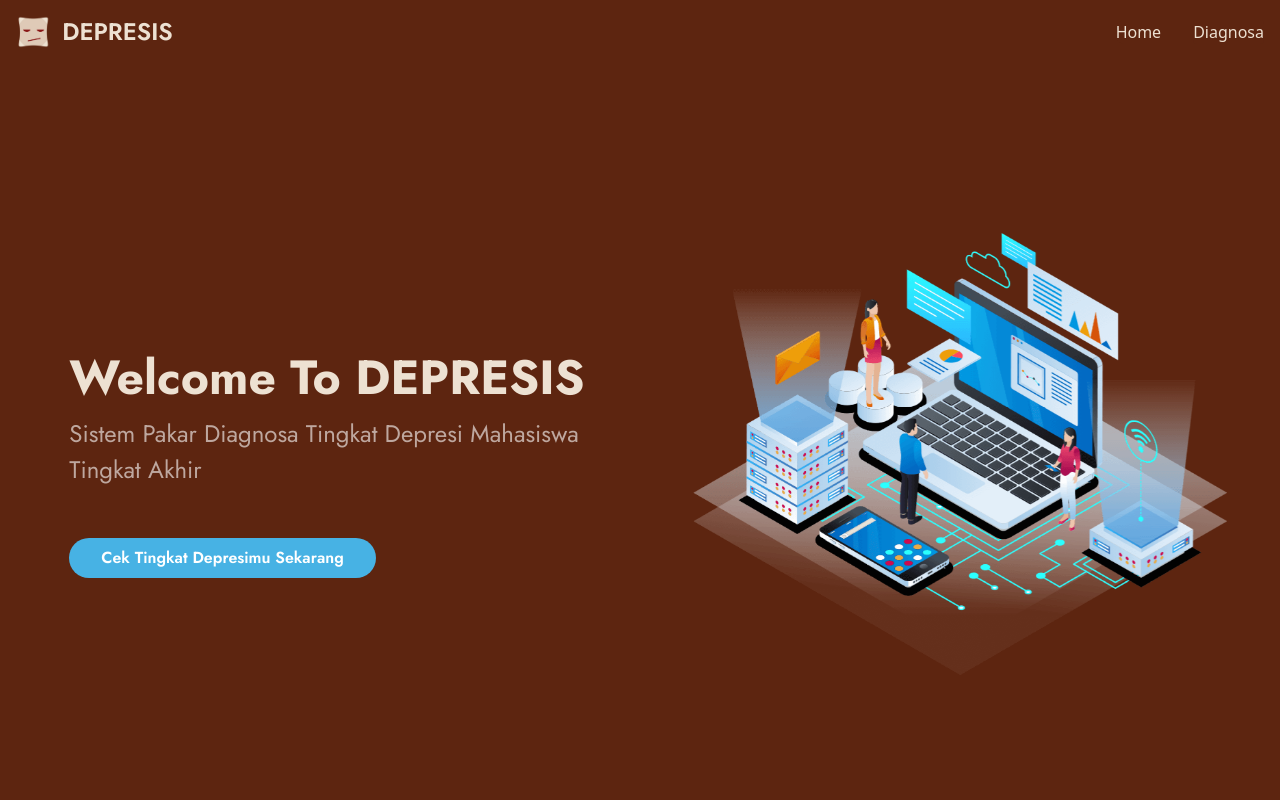
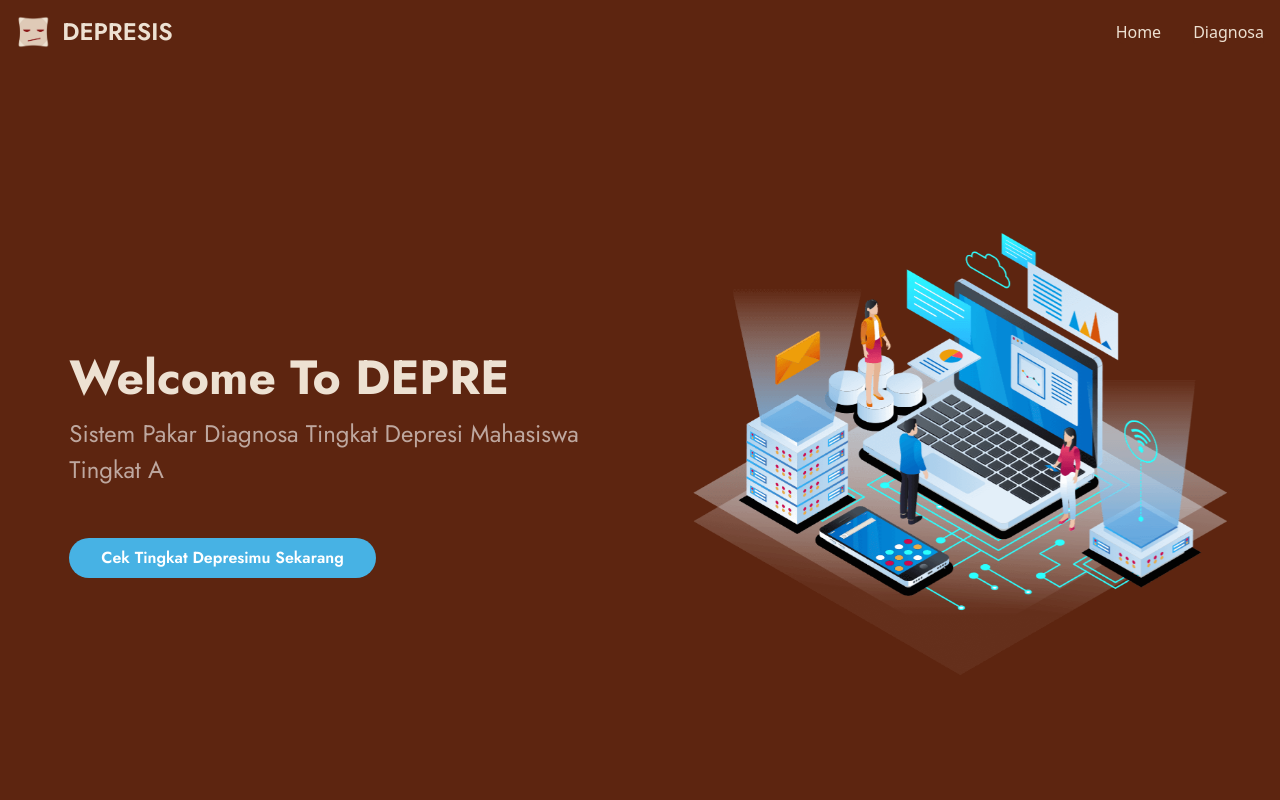
Before and after one commit to SofiaFei/Depresis, a React (Vite) app: page / in a window 1280 px wide. Shown: the top 800 px of the page. Built offline with nearby package versions, Linux system fonts and the light colour scheme.

Commit message:
feat: text transisi

```diff
--- a/package.json
+++ b/package.json
@@ -12,9 +12,13 @@
   "dependencies": {
     "flowbite": "^1.8.1",
     "flowbite-react": "^0.6.4",
+    "framer-motion": "^10.16.4",
     "react": "^18.2.0",
     "react-dom": "^18.2.0",
-    "react-router-dom": "^6.16.0"
+    "react-router-dom": "^6.16.0",
+    "react-spring": "^9.7.3",
+    "react-transition-group": "^4.4.5",
+    "react-type-animation": "^3.1.0"
   },
   "devDependencies": {
     "@types/react": "^18.2.15",
--- a/src/components/Home/Home.jsx
+++ b/src/components/Home/Home.jsx
@@ -1,7 +1,7 @@
-import React from "react";
-
+import React,{ useState, useEffect } from "react";
 import { heroImg } from "../../assets";
 import { BsCheckAll } from "react-icons/bs";
+import TypeWriter from "./TypeWriter";
 
 const Home = () => {
   return (
@@ -12,14 +12,14 @@ const Home = () => {
       >
         <div className="w-1/2 h-full flex flex-col justify-center items-center">
           <div className="w-10/12 ml-8">
-            <h1 className="text-2xl font-semibold">Welcome To DEPRESIS</h1>
+            <h1 className="text-2xl font-semibold"><TypeWriter text="Welcome To DEPRESIS" delay={350} /></h1>
             <h2>
-              Sistem Pakar Diagnosa Tingkat Depresi Mahasiswa Tingkat Akhir
+              <TypeWriter text="Sistem Pakar Diagnosa Tingkat Depresi Mahasiswa Tingkat Akhir" delay={100} />
             </h2>
             <div className="flex justify-start">
               <a
-                href="/Diagnosa"
-                className="text-white font-semibold bg-biru scrollto rounded-full px-8 py-2"
+                href="/Quiz"
+                className="text-white font-semibold bg-biru scrollto rounded-full px-8 py-2 hover:text-blue-950 transition duration-300 hover:duration-500  ease-in-out"
               >
                 Cek Tingkat Depresimu Sekarang
               </a>
@@ -31,7 +31,7 @@ const Home = () => {
         </div>
       </section>
 
-      <section id="about" className="about bg-slate-100 w-full pt-28">
+      <section id="about" className="about bg-white w-full pt-28">
         <div className="flex-row justify-center bg-white" data-aos="fade-up">
           <div className="w-10/12 mx-auto pb-16">
             <div className="text-center font-Jost text-4xl font-bold text-merahtua pt-16 pb-12">
@@ -68,7 +68,7 @@ const Home = () => {
                   tingkat depresi dan menemukan solusi sesuai.
                 </p>
                 <a href="#" className="">
-                  <button className="border-biru border-2 px-8 py-2 rounded-md hover:bg-biru hover:text-slate-200 font-Poppins text-biru font-medium tracking-wider text-sm">
+                  <button className="border-biru border-2 px-8 py-2 rounded-md hover:bg-biru hover:text-slate-200 font-Poppins text-biru font-medium tracking-wider text-sm transition duration-300 hover:duration-500  ease-in-out">
                     Learn More
                   </button>
                 </a>
--- /dev/null
+++ b/src/components/Home/TypeWriter.jsx
@@ -0,0 +1,21 @@
+import React, { useState, useEffect } from 'react';
+
+const TypeWriter = ({ text, delay }) => {
+  const [currentText, setCurrentText] = useState('');
+  const [currentIndex, setCurrentIndex] = useState(0);
+
+  useEffect(() => {
+    if (currentIndex < text.length) {
+      const timeout = setTimeout(() => {
+        setCurrentText(prevText => prevText + text[currentIndex]);
+        setCurrentIndex(prevIndex => prevIndex + 1);
+      }, delay);
+
+      return () => clearTimeout(timeout);
+    }
+  }, [currentIndex, delay, text]);
+
+  return <span>{currentText}</span>;
+};
+
+export default TypeWriter;
```
Also changed, not shown: 1 other file (tests, documents, lock files or other folders).
